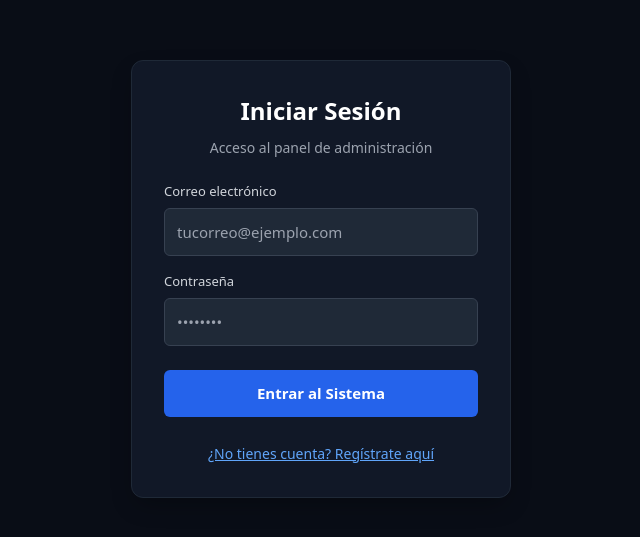
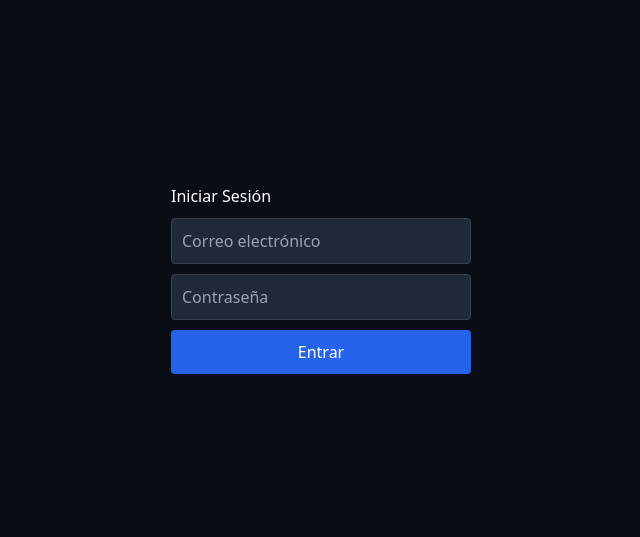
Before and after one commit to BPsoluciones/bpsoluciones-web, a Next.js app: page /login in a window 1280 px wide. Shown: the part 121-658 px from the top of the page, without its empty margins (319-959 px from the left). Built offline with nearby package versions, Linux system fonts and the light colour scheme; no server answers.

Commit message:
Corregir estilos de layout y unificar login y registro

```diff
--- /dev/null
+++ b/app/lib/superbase.ts
@@ -0,0 +1,10 @@
+import { createClient } from '@supabase/supabase-js';
+
+const supabaseUrl = process.env.NEXT_PUBLIC_SUPABASE_URL || '';
+const supabaseAnonKey = process.env.NEXT_PUBLIC_SUPABASE_ANON_KEY || '';
+
+if (!supabaseUrl || !supabaseAnonKey) {
+  console.error('⚠️ Atención: Faltan las variables de entorno de Supabase (NEXT_PUBLIC_SUPABASE_URL o NEXT_PUBLIC_SUPABASE_ANON_KEY).');
+}
+
+export const supabase = createClient(supabaseUrl, supabaseAnonKey);
--- a/app/login/page.tsx
+++ b/app/login/page.tsx
@@ -1,163 +1,58 @@
 'use client';
 
-import { createClient } from '@supabase/supabase-js';
+import { supabase } from '@/lib/supabase'; // Asegúrate de que la ruta coincida con donde creaste el archivo
 import { useState } from 'react';
 import { useRouter } from 'next/navigation';
 
-const supabaseUrl = process.env.NEXT_PUBLIC_SUPABASE_URL || '';
-const supabaseAnonKey = process.env.NEXT_PUBLIC_SUPABASE_ANON_KEY || '';
-
-export const supabase = createClient(
-  supabaseUrl || 'https://placeholder.supabase.co',
-  supabaseAnonKey || 'placeholder-key'
-);
-
 export default function AuthPage() {
   const router = useRouter();
-  const [isRegistering, setIsRegistering] = useState(false);
   const [email, setEmail] = useState('');
   const [password, setPassword] = useState('');
-  const [message, setMessage] = useState('');
   const [errorMsg, setErrorMsg] = useState('');
 
-  const handleSubmit = async (e: React.FormEvent) => {
+  const handleLogin = async (e: React.FormEvent) => {
     e.preventDefault();
     setErrorMsg('');
-    setMessage('');
 
-    if (!supabaseUrl || !supabaseAnonKey) {
-      setErrorMsg('Faltan configurar las variables de Supabase en Vercel.');
-      return;
-    }
+    const { error } = await supabase.auth.signInWithPassword({
+      email,
+      password,
+    });
 
-    if (isRegistering) {
-      const { error } = await supabase.auth.signUp({ email, password });
-      if (error) {
-        setErrorMsg(error.message);
-      } else {
-        setMessage('¡Cuenta creada con éxito! Ya puedes iniciar sesión.');
-        setIsRegistering(false);
-      }
-    } else {
-      const { error } = await supabase.auth.signInWithPassword({ email, password });
     if (error) {
       setErrorMsg(error.message);
     } else {
       router.push('/portal');
     }
-    }
   };
 
   return (
-    <div style={{
-      display: 'flex',
-      justifyContent: 'center',
-      alignItems: 'center',
-      height: '100vh',
-      backgroundColor: '#090d16',
-      color: '#fff',
-      fontFamily: 'system-ui, -apple-system, sans-serif'
-    }}>
-      <form onSubmit={handleSubmit} style={{
-        display: 'flex',
-        flexDirection: 'column',
-        width: '100%',
-        maxWidth: '380px',
-        padding: '32px',
-        background: '#111827',
-        borderRadius: '12px',
-        boxShadow: '0 10px 25px -5px rgba(0, 0, 0, 0.3)',
-        border: '1px solid #1f2937',
-        gap: '16px'
-      }}>
-        <div style={{ textAlign: 'center', marginBottom: '8px' }}>
-          <h2 style={{ margin: '0 0 8px 0', fontSize: '24px', fontWeight: 'bold' }}>
-            {isRegistering ? 'Crear Cuenta' : 'Iniciar Sesión'}
-          </h2>
-          <p style={{ margin: 0, color: '#9ca3af', fontSize: '14px' }}>
-            {isRegistering ? 'Regístrate para acceder al sistema' : 'Acceso al panel de administración'}
-          </p>
-        </div>
-
-        {errorMsg && (
-          <div style={{ padding: '10px', background: 'rgba(239, 68, 68, 0.1)', border: '1px solid #ef4444', borderRadius: '6px', color: '#f87171', fontSize: '13px' }}>
-            {errorMsg}
-          </div>
-        )}
-
-        {message && (
-          <div style={{ padding: '10px', background: 'rgba(34, 197, 94, 0.1)', border: '1px solid #22c55e', borderRadius: '6px', color: '#4ade80', fontSize: '13px' }}>
-            {message}
-          </div>
-        )}
-
-        <div style={{ display: 'flex', flexDirection: 'column', gap: '6px' }}>
-          <label style={{ fontSize: '13px', color: '#d1d5db' }}>Correo electrónico</label>
+    <div style={{ display: 'flex', justifyContent: 'center', alignItems: 'center', height: '100vh', backgroundColor: '#090d16', color: '#fff' }}>
+      <form onSubmit={handleLogin} style={{ display: 'flex', flexDirection: 'column', width: '300px', gap: '10px' }}>
+        <h2>Iniciar Sesión</h2>
+        {errorMsg && <p style={{ color: '#ef4444', fontSize: '13px' }}>{errorMsg}</p>}
         <input
           type="email"
-            placeholder="tucorreo@ejemplo.com"
+          placeholder="Correo electrónico"
           value={email}
           onChange={(e) => setEmail(e.target.value)}
-            style={{
-              padding: '12px',
-              borderRadius: '6px',
-              border: '1px solid #374151',
-              background: '#1f2937',
-              color: '#fff',
-              outline: 'none',
-              fontSize: '15px'
-            }}
+          style={{ padding: '10px', background: '#1f2937', border: '1px solid #374151', color: '#fff', borderRadius: '4px' }}
           required
         />
-        </div>
-
-        <div style={{ display: 'flex', flexDirection: 'column', gap: '6px' }}>
-          <label style={{ fontSize: '13px', color: '#d1d5db' }}>Contraseña</label>
         <input
           type="password"
-            placeholder="••••••••"
+          placeholder="Contraseña"
           value={password}
           onChange={(e) => setPassword(e.target.value)}
-            style={{
-              padding: '12px',
-              borderRadius: '6px',
-              border: '1px solid #374151',
-              background: '#1f2937',
-              color: '#fff',
-              outline: 'none',
-              fontSize: '15px'
-            }}
+          style={{ padding: '10px', background: '#1f2937', border: '1px solid #374151', color: '#fff', borderRadius: '4px' }}
           required
         />
-        </div>
-
         <button
           type="submit"
-          style={{
-            marginTop: '8px',
-            padding: '12px',
-            background: '#2563eb',
-            color: '#fff',
-            border: 'none',
-            borderRadius: '6px',
-            fontWeight: '600',
-            cursor: 'pointer',
-            fontSize: '15px',
-            transition: 'background 0.2s'
-          }}
+          style={{ padding: '10px', background: '#2563eb', color: '#fff', border: 'none', borderRadius: '4px', cursor: 'pointer' }}
         >
-          {isRegistering ? 'Registrarse' : 'Entrar al Sistema'}
+          Entrar
         </button>
-
-        <div style={{ textAlign: 'center', marginTop: '8px' }}>
-          <button
-            type="button"
-            onClick={() => { setIsRegistering(!isRegistering); setErrorMsg(''); setMessage(''); }}
-            style={{ background: 'none', border: 'none', color: '#60a5fa', cursor: 'pointer', fontSize: '14px', textDecoration: 'underline' }}
-          >
-            {isRegistering ? '¿Ya tienes cuenta? Inicia sesión' : '¿No tienes cuenta? Regístrate aquí'}
-          </button>
-        </div>
       </form>
     </div>
   );
```
Lines whose indentation alone changed are shown as unchanged.
